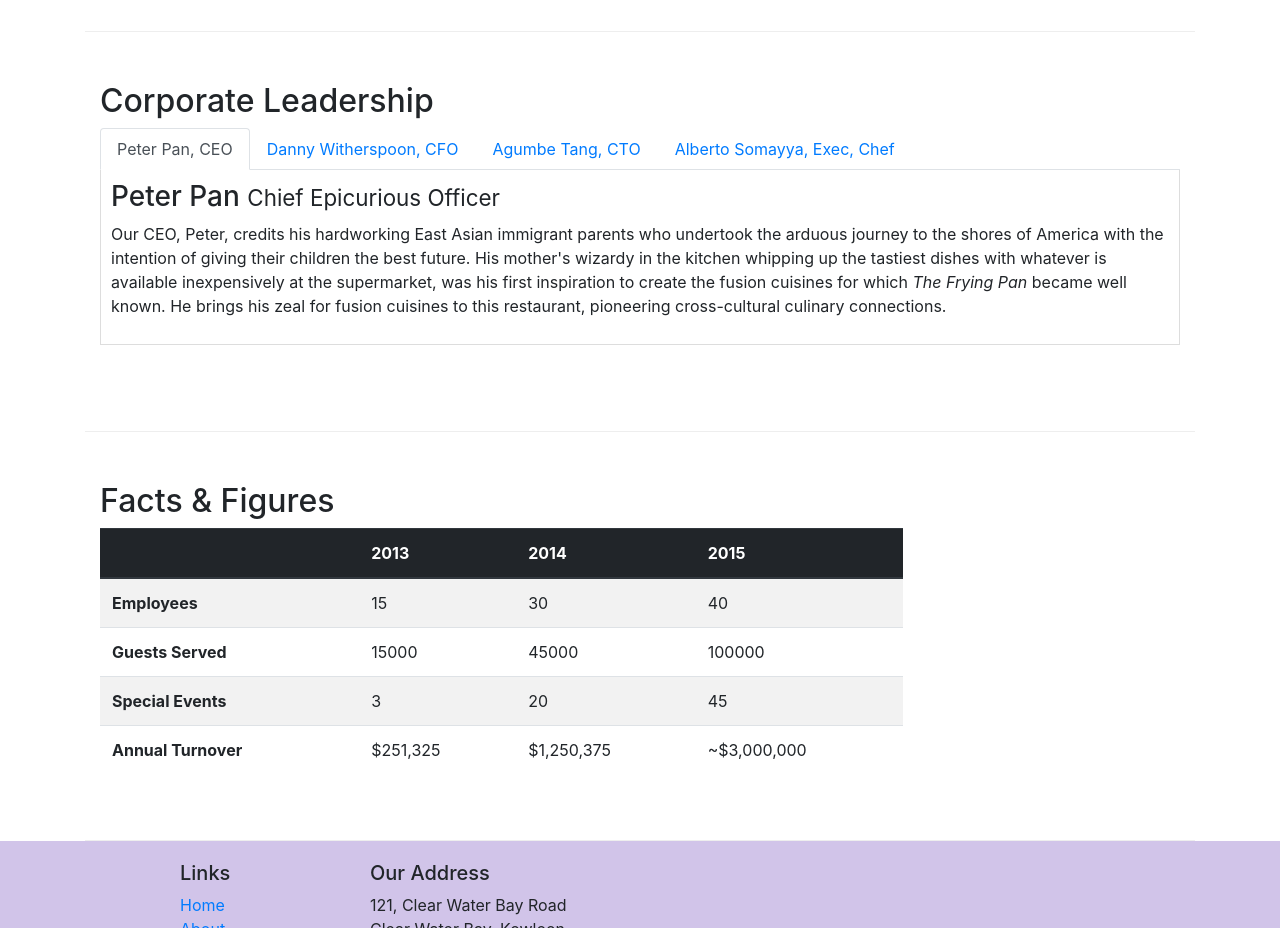
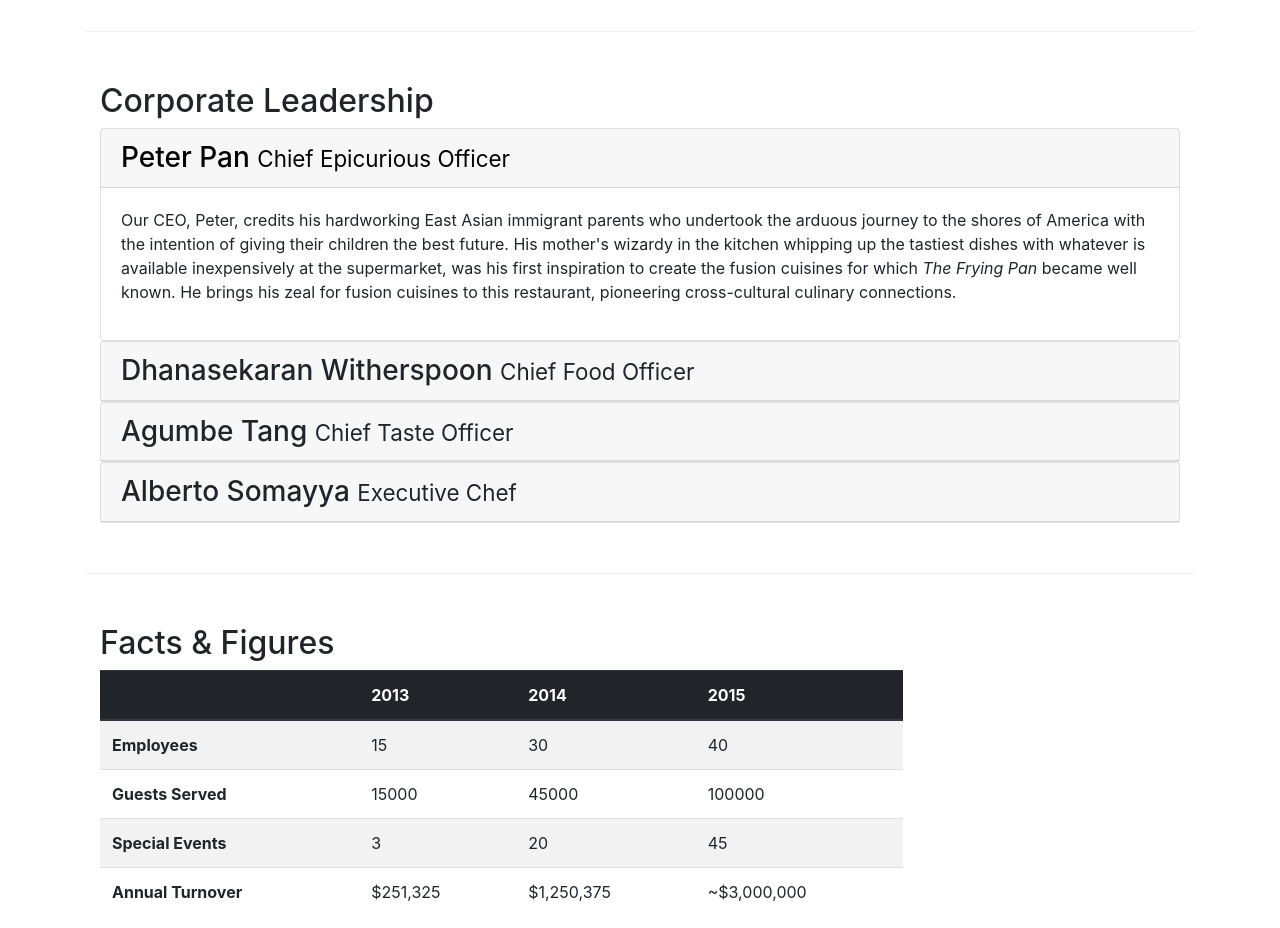
Before and after one commit to noor256/websiteCoursera, a website: page aboutus.html in a window 1280 px wide. Shown: the part 940-1868 px from the top of the page. Drawn offline with nearby package versions, Linux system fonts and the light colour scheme.

Commit message:
Accordion Tooltip and Modal

```diff
--- a/aboutus.html
+++ b/aboutus.html
@@ -100,45 +100,67 @@
             <div class="col-12 col-sm-12">
                 <h2>Corporate Leadership</h2>
 
-                <ul class="nav nav-tabs">
-                    <li class="nav-item">
-                        <a href="#peter" class="nav-link active" role="tab" data-toggle="tab">Peter Pan, CEO</a>
-                    </li>
-
-                    <li class="nav-item">
-                        <a href="#danny" class="nav-link" role="tab" data-toggle="tab">Danny Witherspoon, CFO</a>
-                    </li>
-
-                    <li class="nav-item">
-                        <a href="#agumbe" class="nav-link" role="tab" data-toggle="tab">Agumbe Tang, CTO</a>
-                    </li>
-                    <li class="nav-item">
-                        <a href="#alberto" class="nav-link" role="tab" data-toggle="tab">Alberto Somayya, Exec, Chef</a>
-                    </li>
-
-                </ul>
-                <div class="tab-content">
-                    <div role="tabpanel" class="tab-pane fade show active" id="peter">
-                          <h3>Peter Pan <small>Chief Epicurious Officer</small></h3>
+                <div id="accordion">
+                    <div class="card">
+                        <div class="card-header" role="tab"  id="peterhead">
+                            <h3 class="mb-0"> <a href="" data-toggle="collapse" data-target="#peter">Peter Pan <small>Chief Epicurious Officer</small></a></h3>
+                        </div>
+                           <div class="collapse show" id="peter" data-parent="#accordion">
+                            <div class="card-body">
                                 <p class="d-none d-sm-block">Our CEO, Peter, credits his hardworking East Asian immigrant parents who undertook the arduous journey to the shores of America with the intention of giving their children the best future. His mother's wizardy in the kitchen whipping up the tastiest dishes with whatever is available inexpensively at the supermarket, was his first inspiration to create the fusion cuisines for which <em>The Frying Pan</em> became well known. He brings his zeal for fusion cuisines to this restaurant, pioneering cross-cultural culinary connections.</p>
 
                             </div>
-                    <div role="tabpanel" class="tab-pane fade" id="danny">
-                            <h3>Dhanasekaran Witherspoon <small>Chief Food Officer</small></h3>
+
+                      </div>
+                    </div>
+
+
+                    <div class="card">
+                        <div class="card-header" id="dannyhead">
+                        <h3 class="mb-0">
+                            <a class="collapsed" data-toggle="collapse" data-target="#danny"> Dhanasekaran Witherspoon <small>Chief Food Officer</small></h3></a>
+                            </div>
+                            <div  class="collapse" id="danny" data-parent="#accordion">
+                                    <div class="card-body">
                                         <p class="d-none d-sm-block">Our CFO, Danny, as he is affectionately referred to by his colleagues, comes from a long established family tradition in farming and produce. His experiences growing up on a farm in the Australian outback gave him great appreciation for varieties of food sources. As he puts it in his own words, <em>Everything that runs, wins, and everything that stays, pays!</em></p>
 
                                     </div>
 
-                    <div role="tabpanel" class="tab-pane fade" id="agumbe">
+                            </div>
 
-                    <h3>Agumbe Tang <small>Chief Taste Officer</small></h3>
+                       </div>
+
+
+                     <div class="card">
+                        <div class="card-header" role="tab" id="agumbehead">
+                        <h3 class="mb-0">
+                            <a class="collapsed" data-toggle="collapse" data-target="#agumbe">Agumbe Tang <small>Chief Taste Officer</small></a> </h3>
+                                </div>
+                                <div class="collapse" id="agumbe" data-parent="#accordion">
+                                    <div class="card-body">
                                     <p class="d-none d-sm-block">Blessed with the most discerning gustatory sense, Agumbe, our CTO, personally ensures that every dish that we serve meets his exacting tastes. Our chefs dread the tongue lashing that ensues if their dish does not meet his exacting standards. He lives by his motto, <em>You click only if you survive my lick.</em></p>
+
                                     </div>
-                      <div role="tabpanel" class="tab-pane fade" id="alberto">
+                                    </div>
 
-                    <h3>Alberto Somayya <small>Executive Chef</small></h3>
+                     </div>
+
+
+                     <div class="card">
+                        <div class="card-header" role="tab" id="albertohead">
+                        <h3 class="mb-0"> <a class="collapsed" data-toggle="collapse" data-target="#alberto"> Alberto Somayya <small>Executive Chef</small></a></h3>
+
+                          </div>
+                          <div class="collapse" id="alberto" data-parent="#accordion">
+                            <div class="card-body">
                                      <p class="d-none d-sm-block">Award winning three-star Michelin chef with wide International experience having worked closely with whos-who in the culinary world, he specializes in creating mouthwatering Indo-Italian fusion experiences. He says, <em>Put together the cuisines from the two craziest cultures, and you get a winning hit! Amma Mia!</em></p>
                              </div>
+
+                          </div>
+
+                     </div>
+
+
                 </div>
 
 
--- a/css/styles.css
+++ b/css/styles.css
@@ -38,3 +38,10 @@ body{
     border-bottom: 1px solid #ddd;
     padding: 10px;
 }
+
+h3 > a{
+    color: black;
+ }
+h3 > a:hover{
+    text-decoration: none;
+}
```
Also changed, not shown: index.html (+47 -1 lines). Lines whose indentation alone changed are shown as unchanged.
